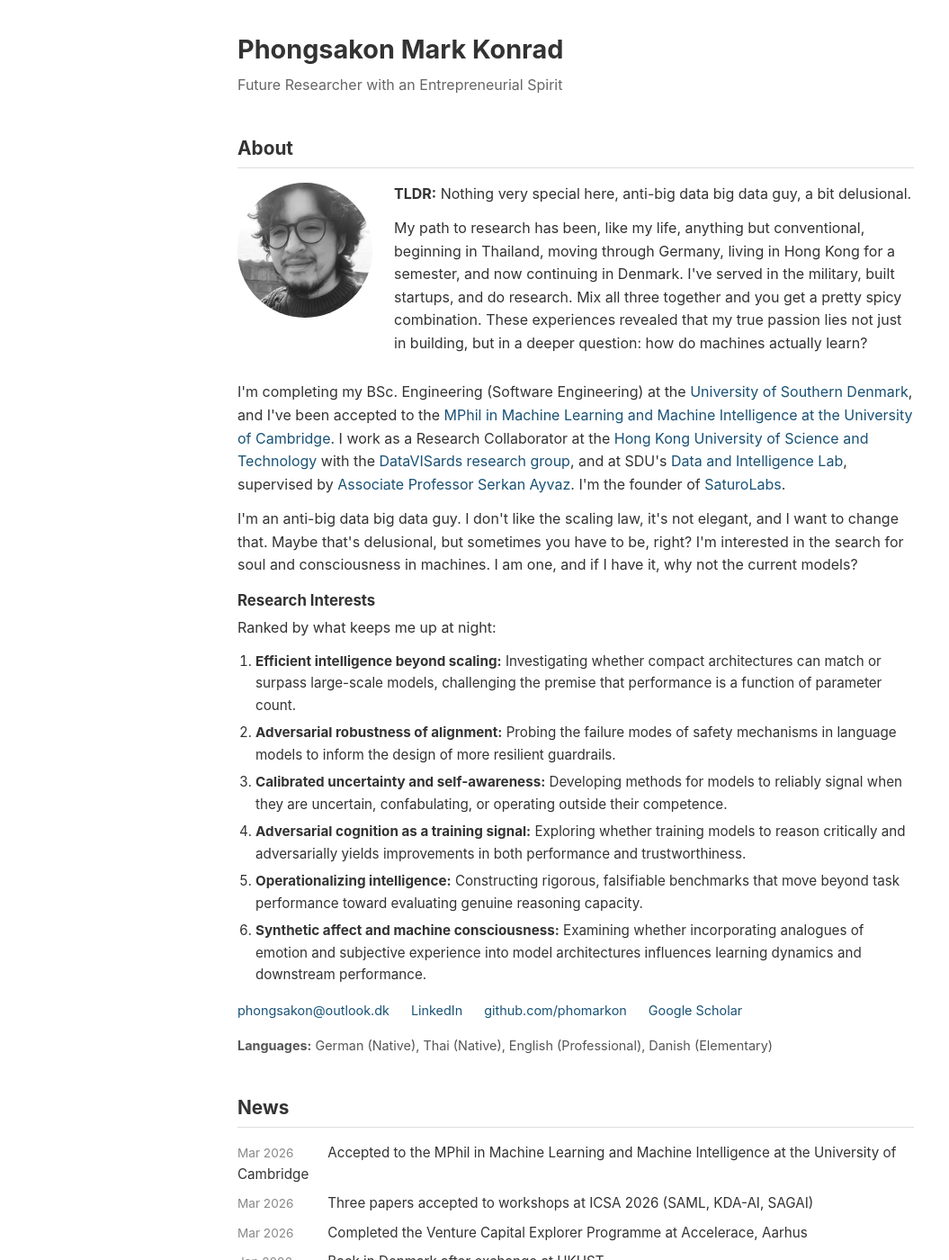
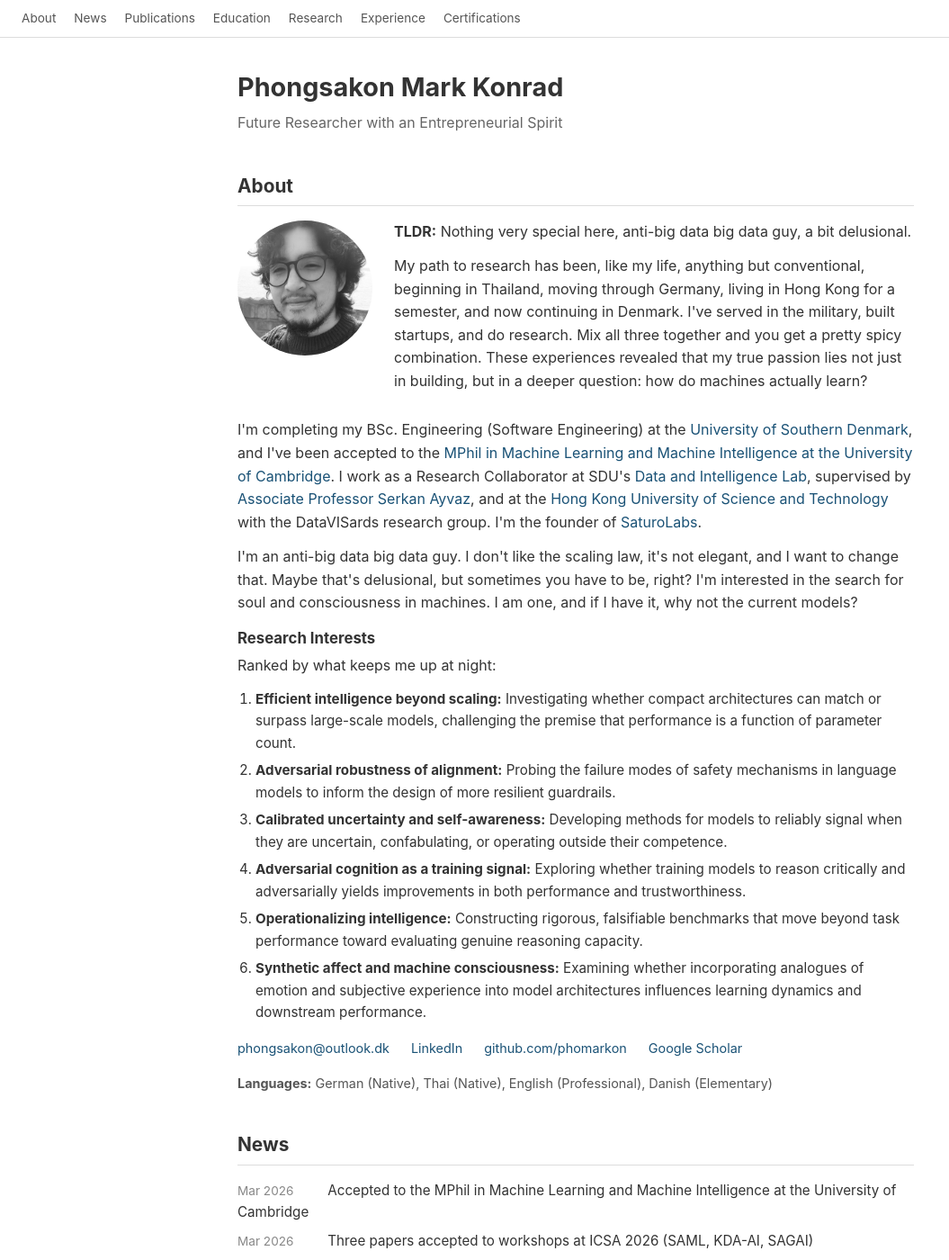
Before and after one commit to phomarkon/phomarkon.github.io, a Jekyll site: the page built from index.html, in a window 1280 px wide and 1400 px high. Shown: the whole window at 90% size, without its empty margins (0-1055 px from the left). Built offline with Jekyll 4.4.1, drawn with Linux system fonts in a browser that asks for light colours.

Commit message:
Add sticky nav with section anchors; fix About bio order and links

```diff
--- a/_layouts/default.html
+++ b/_layouts/default.html
@@ -9,6 +9,15 @@
   <link rel="alternate" type="application/atom+xml" title="{{ site.title }}" href="{{ '/feed.xml' | relative_url }}">
 </head>
 <body>
+  <nav class="site-nav">
+    <a href="#about">About</a>
+    <a href="#news">News</a>
+    <a href="#publications">Publications</a>
+    <a href="#education">Education</a>
+    <a href="#research-experience">Research</a>
+    <a href="#professional-experience">Experience</a>
+    <a href="#certifications">Certifications</a>
+  </nav>
   <main>
     {{ content }}
   </main>
--- a/assets/css/main.css
+++ b/assets/css/main.css
@@ -1,5 +1,7 @@
 /* Reset */
 *, *::before, *::after { box-sizing: border-box; margin: 0; padding: 0; }
+
+html { scroll-behavior: smooth; }
 
 /* Base */
 body {
@@ -8,6 +10,31 @@ body {
   line-height: 1.6;
   color: #333;
   background: #fff;
+}
+
+/* Nav */
+.site-nav {
+  position: sticky;
+  top: 0;
+  background: #fff;
+  border-bottom: 1px solid #ddd;
+  z-index: 100;
+  padding: 0.6rem 1.5rem;
+  display: flex;
+  flex-wrap: wrap;
+  gap: 0.25rem 1.25rem;
+}
+
+.site-nav a {
+  font-size: 0.85rem;
+  color: #555;
+  text-decoration: none;
+  white-space: nowrap;
+}
+
+.site-nav a:hover {
+  color: #1a5276;
+  text-decoration: none;
 }
 
 main {
--- a/index.html
+++ b/index.html
@@ -6,7 +6,7 @@ layout: default
 <p class="subtitle">Future Researcher with an Entrepreneurial Spirit</p>
 
 <!-- About -->
-<section>
+<section id="about">
   <h2>About</h2>
   <div class="profile">
     <img src="{{ '/assets/img/profile_img.jpg' | relative_url }}" alt="Phongsakon Mark Konrad">
@@ -15,7 +15,7 @@ layout: default
       <p>My path to research has been, like my life, anything but conventional, beginning in Thailand, moving through Germany, living in Hong Kong for a semester, and now continuing in Denmark. I've served in the military, built startups, and do research. Mix all three together and you get a pretty spicy combination. These experiences revealed that my true passion lies not just in building, but in a deeper question: how do machines actually learn?</p>
     </div>
   </div>
-  <p>I'm completing my BSc. Engineering (Software Engineering) at the <a href="https://www.sdu.dk/en">University of Southern Denmark</a>, and I've been accepted to the <a href="https://www.cam.ac.uk/">MPhil in Machine Learning and Machine Intelligence at the University of Cambridge</a>. I work as a Research Collaborator at the <a href="https://hkust.edu.hk/">Hong Kong University of Science and Technology</a> with the <a href="https://datavizards.hkust.edu.hk/">DataVISards research group</a>, and at SDU's <a href="https://www.sdu.dk/en/forskning/cis/laboratories/data-and-intelligence-lab">Data and Intelligence Lab</a>, supervised by <a href="https://scholar.google.com/citations?user=ihaclQQAAAAJ&hl=en">Associate Professor Serkan Ayvaz</a>. I'm the founder of <a href="https://www.saturolabs.net/">SaturoLabs</a>.</p>
+  <p>I'm completing my BSc. Engineering (Software Engineering) at the <a href="https://www.sdu.dk/en">University of Southern Denmark</a>, and I've been accepted to the <a href="https://www.cam.ac.uk/">MPhil in Machine Learning and Machine Intelligence at the University of Cambridge</a>. I work as a Research Collaborator at SDU's <a href="https://www.sdu.dk/en/forskning/cis/laboratories/data-and-intelligence-lab">Data and Intelligence Lab</a>, supervised by <a href="https://scholar.google.com/citations?user=ihaclQQAAAAJ&hl=en">Associate Professor Serkan Ayvaz</a>, and at the <a href="https://hkust.edu.hk/">Hong Kong University of Science and Technology</a> with the DataVISards research group. I'm the founder of <a href="https://www.saturolabs.net/">SaturoLabs</a>.</p>
   <p>I'm an anti-big data big data guy. I don't like the scaling law, it's not elegant, and I want to change that. Maybe that's delusional, but sometimes you have to be, right? I'm interested in the search for soul and consciousness in machines. I am one, and if I have it, why not the current models?</p>
 
   <h3>Research Interests</h3>
@@ -40,7 +40,7 @@ layout: default
 </section>
 
 <!-- News -->
-<section>
+<section id="news">
   <h2>News</h2>
   <ul class="news-list">
     {% assign sorted_news = site.data.news | sort: "date" | reverse %}
@@ -54,7 +54,7 @@ layout: default
 </section>
 
 <!-- Publications -->
-<section>
+<section id="publications">
   <h2>Publications</h2>
   {% assign pubs_published = site.data.publications | where: "status", "Published" | sort: "year" | reverse %}
   {% assign pubs_accepted = site.data.publications | where: "status", "Accepted" | sort: "year" | reverse %}
@@ -84,7 +84,7 @@ layout: default
 {% if section.type == "map" or section.type == "list" %}
   {% continue %}
 {% endif %}
-<section>
+<section id="{{ section.title | downcase | replace: ' ', '-' }}">
   <h2>{{ section.title }}</h2>
 
   {% if section.type == "time_table" %}
@@ -124,7 +124,7 @@ layout: default
 {% endfor %}
 
 <!-- Contact -->
-<section>
+<section id="contact">
   <h2>Get in Touch</h2>
   <p>I'm always open to talk about research ideas, potential collaborations, or entrepreneurial projects. If something on this page caught your attention, just reach out.</p>
   <p><a href="mailto:phongsakon@outlook.dk">phongsakon@outlook.dk</a></p>
```
